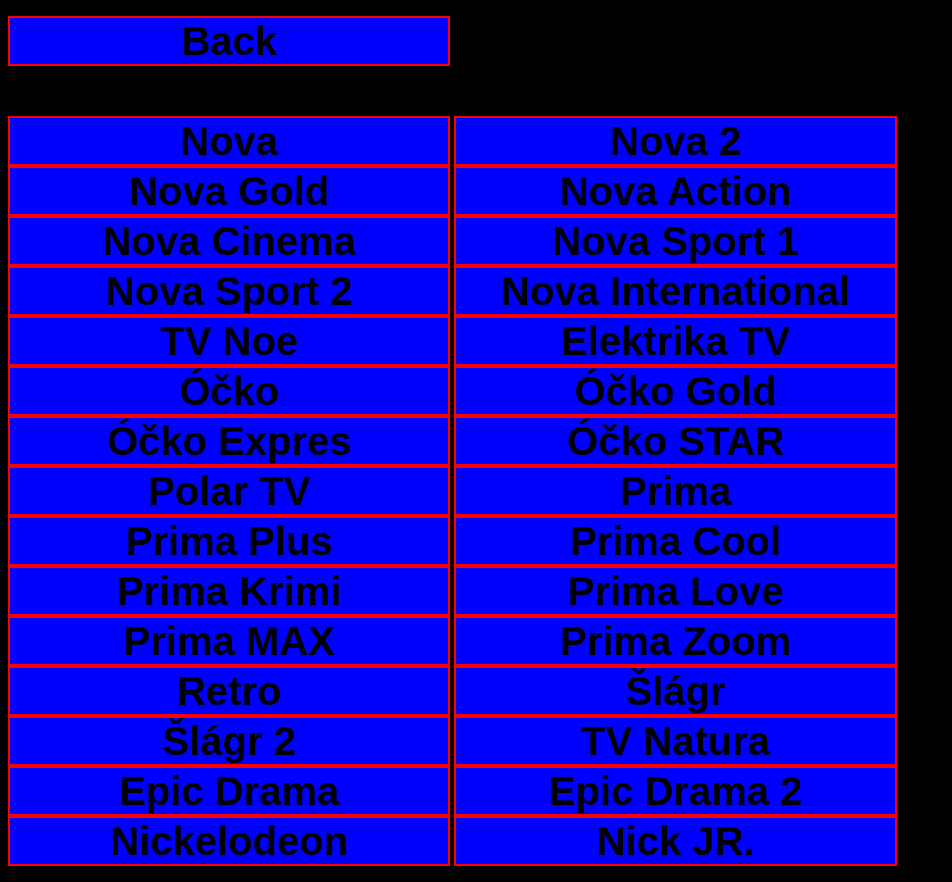
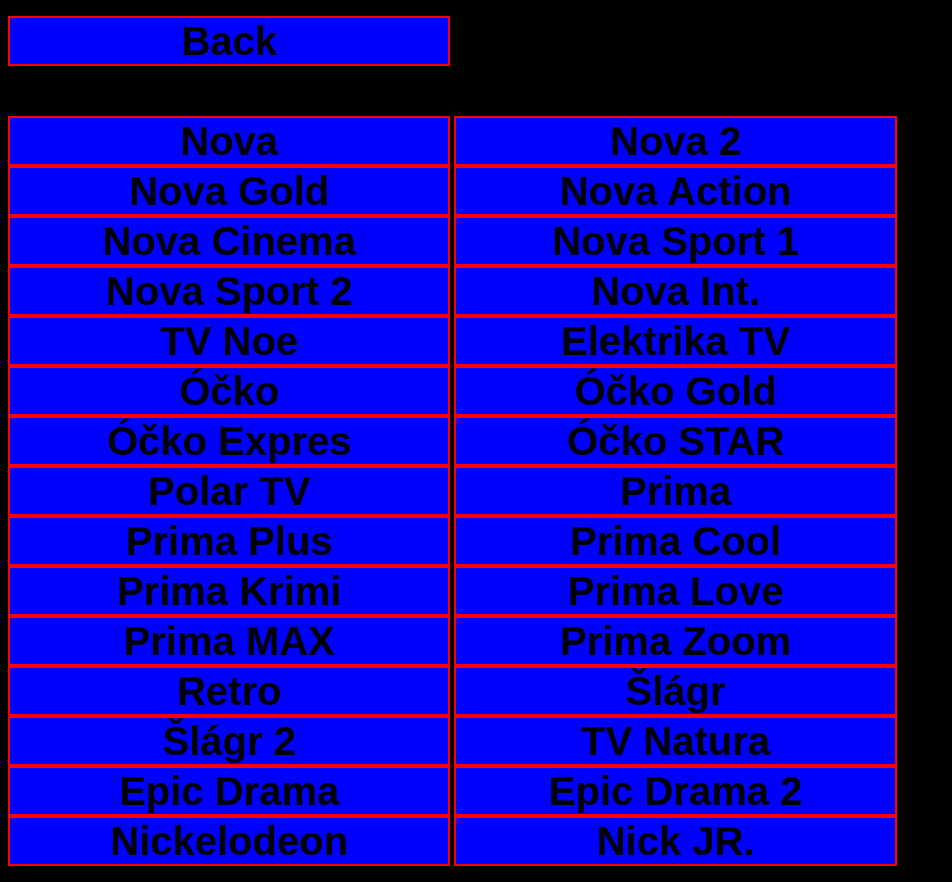
Before and after one commit to ParrotDevelopers/Parrot-TV, a plain HTML site: page Online/CZ/index.html in a window 1280 px wide. Shown: the whole page, without its empty margins (0-952 px from the left). Drawn offline with Linux system fonts and the light colour scheme.

Commit message:
Update index.html

```diff
--- a/Online/CZ/index.html
+++ b/Online/CZ/index.html
@@ -18,7 +18,7 @@
 <button onclick="window.location.href='https://nova-live.ssl.cdn.cra.cz/channels/nova_cinema_avod/playlist/cze/live_hq.m3u8';"><strong>Nova Cinema</strong></button>
 <button onclick="window.location.href='http://ky-iptv.com:25461/live/oscar/1234/187348.m3u8';"><strong>Nova Sport 1</strong></button>
 <button onclick="window.location.href='http://ky-iptv.com:25461/live/oscar/1234/187349.m3u8';"><strong>Nova Sport 2</strong></button>
-<button onclick="window.location.href='http://ky-iptv.com:25461/live/oscar/1234/187347.m3u8';"><strong>Nova International</strong></button>
+<button onclick="window.location.href='http://ky-iptv.com:25461/live/oscar/1234/187347.m3u8';"><strong>Nova Int.</strong></button>
 <button onclick="window.location.href='http://ky-iptv.com:25461/live/oscar/1234/187340.m3u8';"><strong>TV Noe</strong></button>
 <button onclick="window.location.href='http://rtmp.elektrika.cz/live/myStream.sdp/playlist.m3u8';"><strong>Elektrika TV</strong></button>
 <button onclick="window.location.href='http://ocko-live.ssl.cdn.cra.cz/channels/ocko/playlist.m3u8';"><strong>Óčko</strong></button>
```
